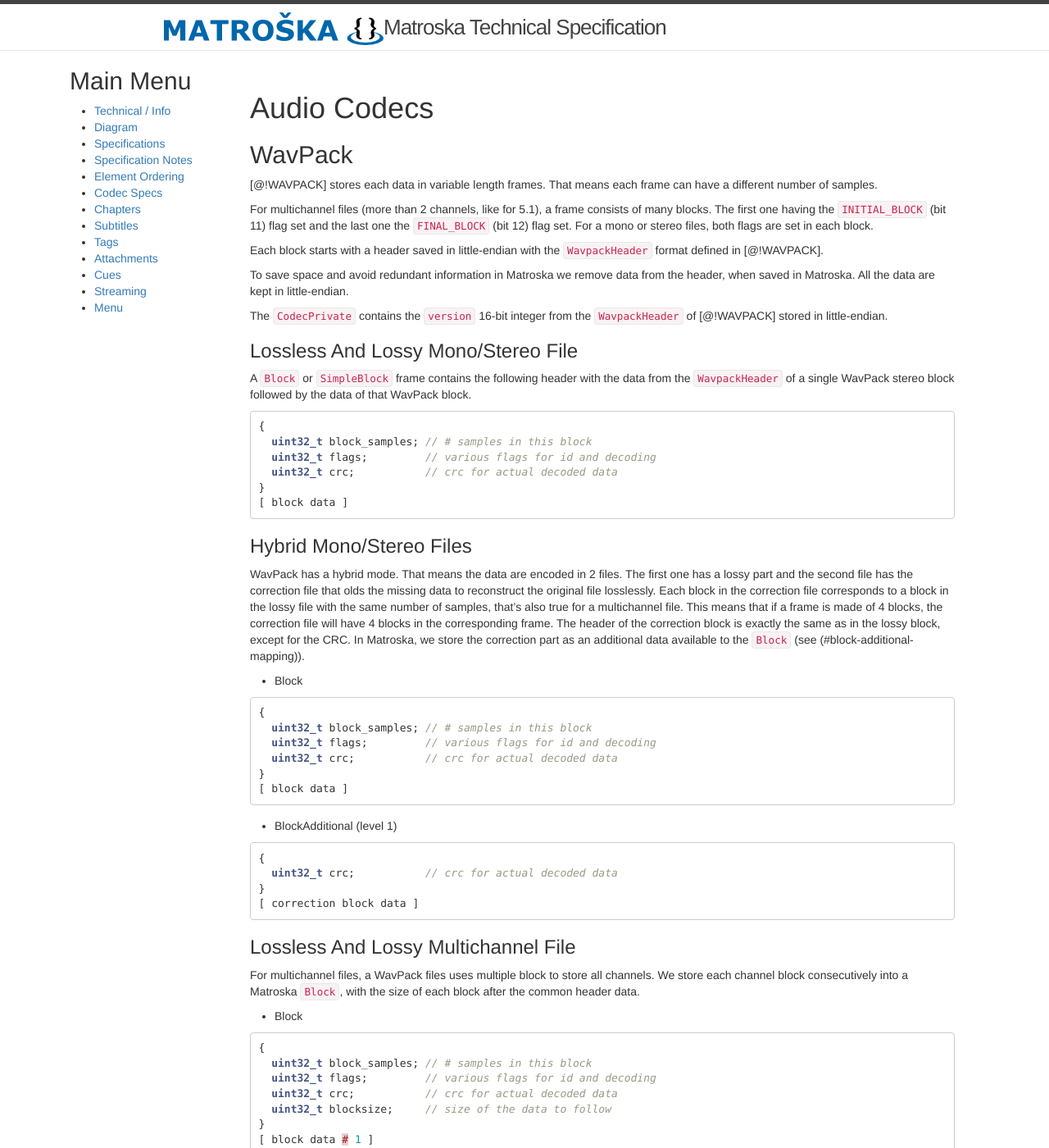
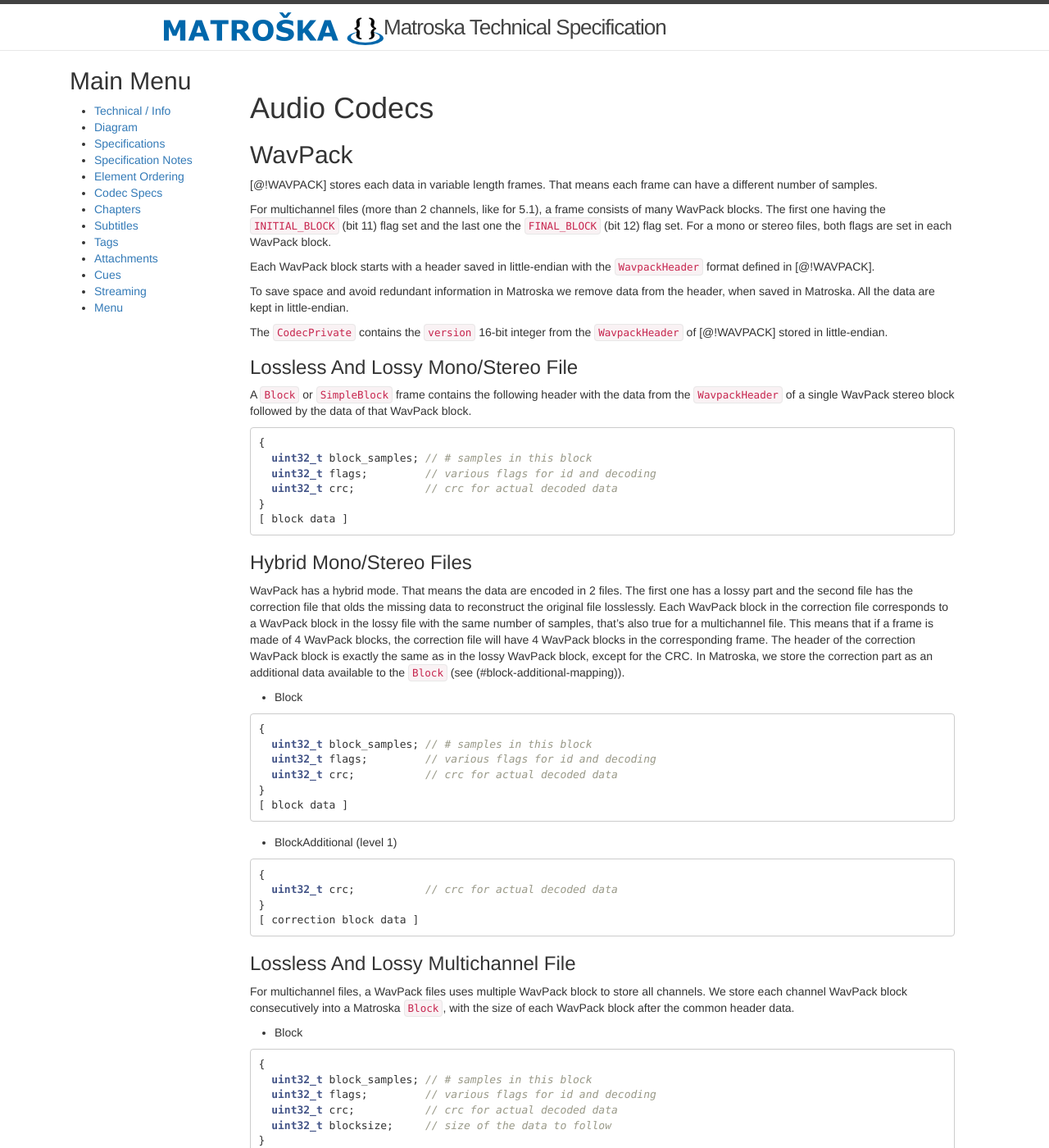
Before and after one commit to ietf-wg-cellar/matroska-specification, a Jekyll site: the page built from wavpack.md, in a window 1280 px wide and 1400 px high. Shown: the whole window at 82% size. Built offline with Jekyll 4.4.1, drawn with Linux system fonts in a browser that asks for light colours; our own code applies the rules of GitHub Pages for plain Markdown files; some of the changed text lies outside the part shown.

Commit message:
prefix block with WavPack to differentiate from Matroska blocks

```diff
--- a/wavpack.md
+++ b/wavpack.md
@@ -7,11 +7,11 @@
 
 [@!WAVPACK] stores each data in variable length frames. That means each frame can have a different number of samples.
 
-For multichannel files (more than 2 channels, like for 5.1), a frame consists of many blocks.
+For multichannel files (more than 2 channels, like for 5.1), a frame consists of many WavPack blocks.
 The first one having the `INITIAL_BLOCK` (bit 11) flag set and the last one the `FINAL_BLOCK` (bit 12) flag set.
-For a mono or stereo files, both flags are set in each block.
+For a mono or stereo files, both flags are set in each WavPack block.
 
-Each block starts with a header saved in little-endian with the `WavpackHeader` format defined in [@!WAVPACK].
+Each WavPack block starts with a header saved in little-endian with the `WavpackHeader` format defined in [@!WAVPACK].
 
 To save space and avoid redundant information in Matroska we remove data from the header, when saved in Matroska.
 All the data are kept in little-endian.
@@ -37,9 +37,9 @@
 WavPack has a hybrid mode.
 That means the data are encoded in 2 files.
 The first one has a lossy part and the second file has the correction file that olds the missing data to reconstruct the original file losslessly.
-Each block in the correction file corresponds to a block in the lossy file with the same number of samples, that's also true for a multichannel file.
-This means that if a frame is made of 4 blocks, the correction file will have 4 blocks in the corresponding frame.
-The header of the correction block is exactly the same as in the lossy block, except for the CRC.
+Each WavPack block in the correction file corresponds to a WavPack block in the lossy file with the same number of samples, that's also true for a multichannel file.
+This means that if a frame is made of 4 WavPack blocks, the correction file will have 4 WavPack blocks in the corresponding frame.
+The header of the correction WavPack block is exactly the same as in the lossy WavPack block, except for the CRC.
 In Matroska, we store the correction part as an additional data available to the `Block` (see (#block-additional-mapping)).
 
 * Block
@@ -64,8 +64,8 @@
 
 ### Lossless And Lossy Multichannel File
 
-For multichannel files, a WavPack files uses multiple block to store all channels.
-We store each channel block consecutively into a Matroska `Block`, with the size of each block after the common header data.
+For multichannel files, a WavPack files uses multiple WavPack block to store all channels.
+We store each channel WavPack block consecutively into a Matroska `Block`, with the size of each WavPack block after the common header data.
 
 * Block
 
@@ -94,9 +94,9 @@
 
 ### Hybrid Multichannel Files
 
-Here we store the multichannel lossy blocks as for non-hybrid file.
+Here we store the multichannel lossy WavPack blocks as for non-hybrid file.
 
-The `BlockAdditional` contains the correction multichannel blocks.
+The `BlockAdditional` contains the correction multichannel WavPack blocks.
 They are stored consecutively with their CRC and blocksize.
 
 * Block
```
